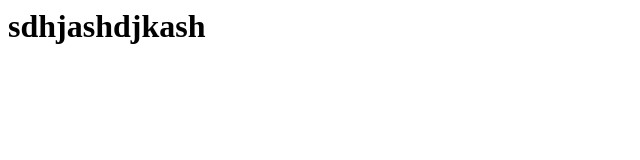
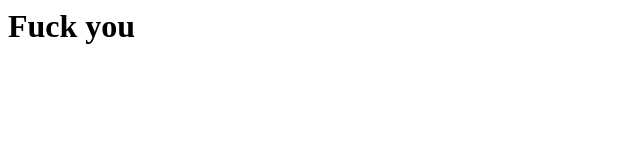
Before and after one commit to KFWong20/TestingProject-github.io, a plain HTML site: page index.html in a window 1280 px wide. Shown: the whole page, without its empty margins (0-640 px from the left). Drawn offline with Linux system fonts and the light colour scheme.

Commit message:
Update index.html

```diff
--- a/index.html
+++ b/index.html
@@ -1,9 +1,9 @@
 <html>
   <header>
-      <title>ajhsdgasjhdgjh</title>
+      <title>testing 123</title>
   </header>
 <body>
-  <h1> sdhjashdjkash</h1>
+  <h1> Fuck you</h1>
 </body>
 
 </html>
```
